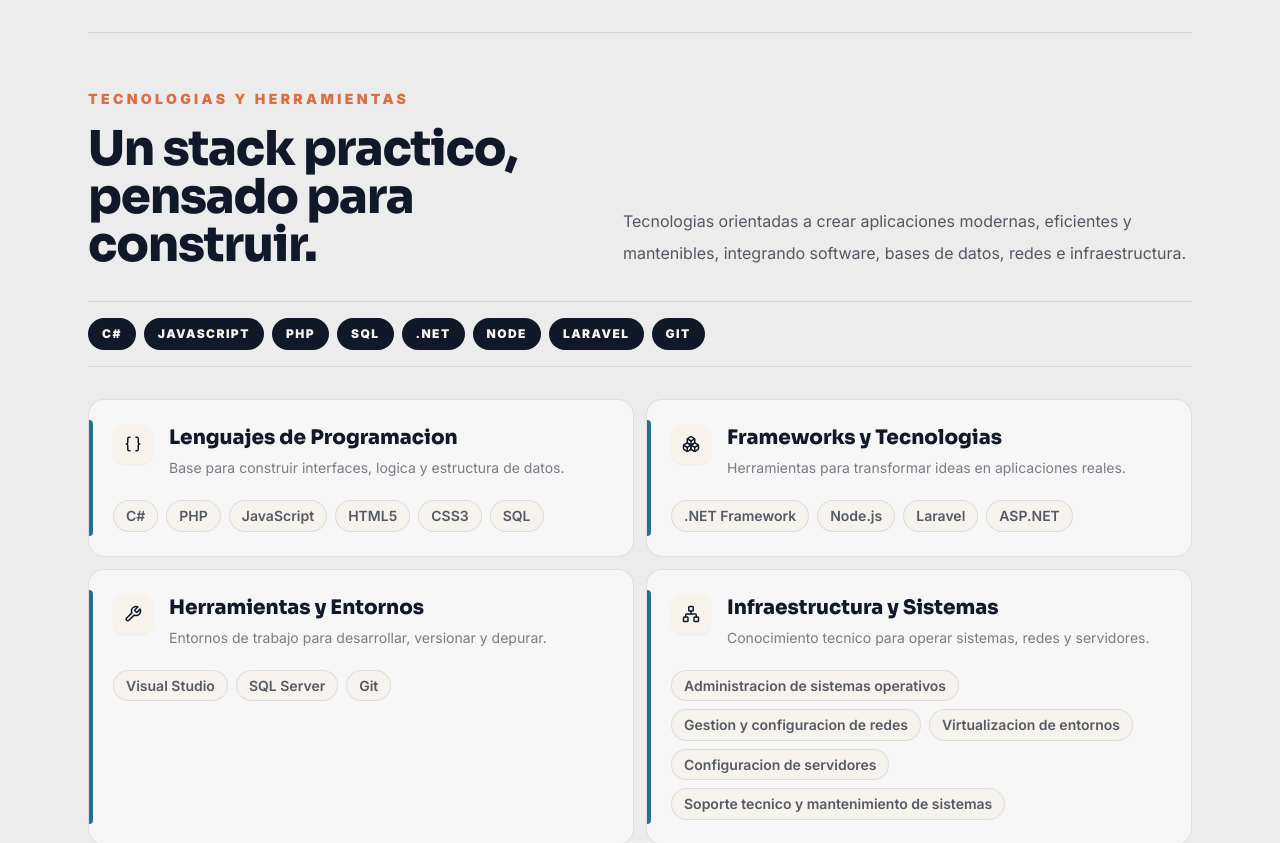
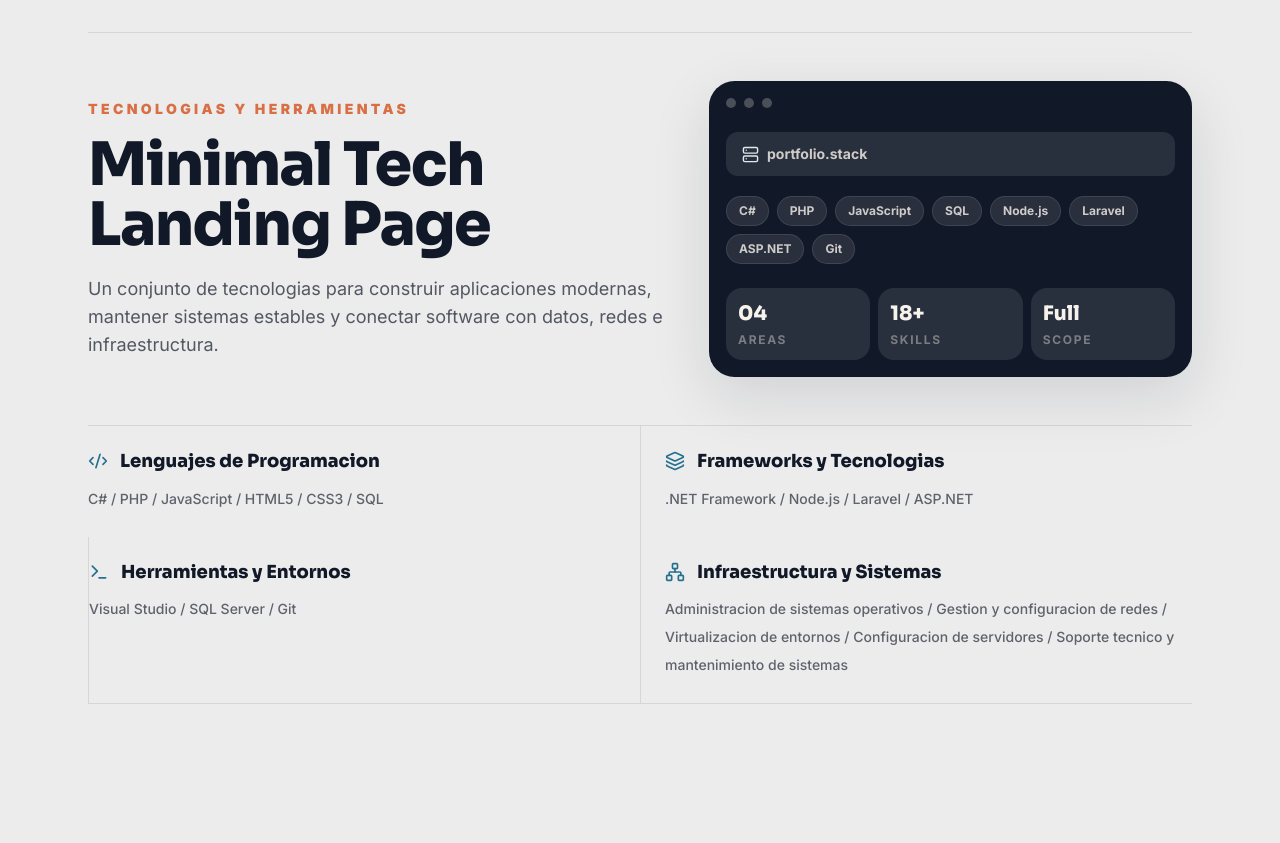
Before and after one commit to alvarezg23g-source/portafolio, a React (Vite) app: page / in a window 1280 px wide. Shown: the part 1260-2103 px from the top of the page. Built offline with nearby package versions, Linux system fonts and the light colour scheme.

Commit message:
Apply minimal tech landing section

```diff
--- a/src/components/Skills.jsx
+++ b/src/components/Skills.jsx
@@ -1,78 +1,68 @@
-import { Boxes, Braces, Database, Network, Wrench } from 'lucide-react';
+import { Code2, Database, Layers3, Network, Server, Terminal } from 'lucide-react';
 import { skillGroups } from '../data/portfolio.js';
 
-const groupMeta = [
-  {
-    icon: Braces,
-    tone: 'code',
-    summary: 'Base para construir interfaces, logica y estructura de datos.',
-  },
-  {
-    icon: Boxes,
-    tone: 'framework',
-    summary: 'Herramientas para transformar ideas en aplicaciones reales.',
-  },
-  {
-    icon: Wrench,
-    tone: 'tools',
-    summary: 'Entornos de trabajo para desarrollar, versionar y depurar.',
-  },
-  {
-    icon: Network,
-    tone: 'infra',
-    summary: 'Conocimiento tecnico para operar sistemas, redes y servidores.',
-  },
-];
-
-const featured = ['C#', 'JavaScript', 'PHP', 'SQL', '.NET', 'Node', 'Laravel', 'Git'];
+const categoryIcons = [Code2, Layers3, Terminal, Network];
+const keyTech = ['C#', 'PHP', 'JavaScript', 'SQL', 'Node.js', 'Laravel', 'ASP.NET', 'Git'];
 
 export function Skills() {
   return (
     <section id="skills" className="section">
-      <div className="tech-section">
-        <div className="tech-heading">
-          <div>
+      <div className="minimal-tech">
+        <div className="minimal-tech-copy">
           <div className="section-kicker">Tecnologias y Herramientas</div>
-            <h2 className="section-title">Un stack practico, pensado para construir.</h2>
-          </div>
+          <h2>Minimal Tech Landing Page</h2>
           <p>
-            Tecnologias orientadas a crear aplicaciones modernas, eficientes y mantenibles,
-            integrando software, bases de datos, redes e infraestructura.
+            Un conjunto de tecnologias para construir aplicaciones modernas, mantener sistemas
+            estables y conectar software con datos, redes e infraestructura.
           </p>
         </div>
 
-        <div className="tech-featured" aria-label="Tecnologias principales">
-          {featured.map((item) => (
+        <div className="minimal-tech-console" aria-label="Resumen tecnico">
+          <div className="console-top">
+            <span />
+            <span />
+            <span />
+          </div>
+          <div className="console-line">
+            <Server size={17} />
+            <span>portfolio.stack</span>
+          </div>
+          <div className="console-tags">
+            {keyTech.map((item) => (
               <span key={item}>{item}</span>
             ))}
           </div>
-
-        <div className="tech-grid">
-          {skillGroups.map((group, index) => {
-            const meta = groupMeta[index];
-            const Icon = meta.icon ?? Database;
-            return (
-              <article key={group.title} className={`tech-compact-card tech-${meta.tone}`}>
-                <div className="tech-card-head">
-                  <span>
-                    <Icon size={18} />
-                  </span>
+          <div className="console-grid">
             <div>
-                    <h3>{group.title}</h3>
-                    <p>{meta.summary}</p>
+              <strong>04</strong>
+              <span>areas</span>
+            </div>
+            <div>
+              <strong>18+</strong>
+              <span>skills</span>
+            </div>
+            <div>
+              <strong>Full</strong>
+              <span>scope</span>
+            </div>
+          </div>
         </div>
       </div>
 
-                <div className="tech-tags">
-                  {group.items.map((item) => (
-                    <span key={item}>{item}</span>
-                  ))}
+      <div className="minimal-tech-categories">
+        {skillGroups.map((group, index) => {
+          const Icon = categoryIcons[index] ?? Database;
+          return (
+            <article key={group.title}>
+              <div>
+                <Icon size={20} />
+                <h3>{group.title}</h3>
               </div>
+              <p>{group.items.join(' / ')}</p>
             </article>
           );
         })}
       </div>
-      </div>
     </section>
   );
 }
--- a/src/styles/index.css
+++ b/src/styles/index.css
@@ -138,73 +138,92 @@ svg {
     @apply inline-flex h-10 w-10 items-center justify-center rounded-full border border-ink/10 bg-white/60 text-ink transition hover:border-ink hover:bg-ink hover:text-paper;
   }
 
-  .tech-section {
-    @apply border-y border-ink/10 py-12 sm:py-14;
+  .minimal-tech {
+    @apply grid gap-8 border-y border-ink/10 py-12 md:grid-cols-[1fr_0.82fr] md:items-center;
   }
 
-  .tech-heading {
-    @apply grid gap-5 md:grid-cols-[0.95fr_1.05fr] md:items-end;
+  .minimal-tech-copy h2 {
+    @apply font-display text-4xl font-black leading-none tracking-tight text-ink sm:text-5xl md:text-6xl;
   }
 
-  .tech-heading p {
-    @apply max-w-2xl text-base leading-8 text-ink/70 md:justify-self-end;
+  .minimal-tech-copy p {
+    @apply mt-5 max-w-2xl text-base leading-8 text-ink/70 sm:text-lg;
   }
 
-  .tech-featured {
-    @apply mt-8 flex flex-wrap gap-2 border-y border-ink/10 py-4;
+  .minimal-tech-console {
+    @apply rounded-[1.6rem] border border-ink/10 bg-ink p-4 text-paper shadow-soft;
   }
 
-  .tech-featured span {
-    @apply rounded-full bg-ink px-3.5 py-2 text-xs font-black uppercase tracking-[0.12em] text-paper;
+  .console-top {
+    @apply mb-6 flex gap-2;
   }
 
-  .tech-grid {
-    @apply mt-8 grid gap-3 md:grid-cols-2;
+  .console-top span {
+    @apply h-2.5 w-2.5 rounded-full bg-paper/25;
   }
 
-  .tech-compact-card {
-    @apply relative overflow-hidden rounded-2xl border border-ink/10 bg-white/55 p-5 transition hover:-translate-y-0.5 hover:bg-white/75 sm:p-6;
+  .console-line {
+    @apply flex items-center gap-2 rounded-xl bg-white/10 px-4 py-3 text-sm font-bold text-paper/80;
   }
 
-  .tech-compact-card::before {
-    @apply absolute inset-y-5 left-0 w-1 rounded-r-full content-[''];
-    background: #256f8f;
+  .console-line svg {
+    @apply text-[#dfe8ee];
   }
 
-  .tech-framework::before {
-    background: #3f6f56;
+  .console-tags {
+    @apply mt-5 flex flex-wrap gap-2;
   }
 
-  .tech-tools::before {
-    background: #d86f45;
+  .console-tags span {
+    @apply rounded-full border border-white/10 bg-white/10 px-3 py-1.5 text-xs font-bold text-paper/80;
   }
 
-  .tech-infra::before {
-    background: #111827;
+  .console-grid {
+    @apply mt-6 grid grid-cols-3 gap-2;
   }
 
-  .tech-card-head {
-    @apply mb-5 flex gap-4;
+  .console-grid div {
+    @apply rounded-2xl bg-white/10 p-3;
   }
 
-  .tech-card-head > span {
-    @apply grid h-10 w-10 shrink-0 place-items-center rounded-xl bg-paper text-ink shadow-sm;
+  .console-grid strong {
+    @apply block font-display text-xl font-black text-paper;
   }
 
-  .tech-card-head h3 {
-    @apply font-display text-lg font-black leading-tight text-ink sm:text-xl;
+  .console-grid span {
+    @apply mt-1 block text-xs font-bold uppercase tracking-[0.14em] text-paper/40;
   }
 
-  .tech-card-head p {
-    @apply mt-1 text-sm leading-6 text-ink/55;
+  .minimal-tech-categories {
+    @apply grid gap-0 divide-y divide-ink/10 border-b border-ink/10 md:grid-cols-2 md:divide-x md:divide-y-0;
   }
 
-  .tech-tags {
-    @apply flex flex-wrap gap-2;
+  .minimal-tech-categories article {
+    @apply px-0 py-6 md:px-6;
   }
 
-  .tech-tags span {
-    @apply rounded-full border border-ink/10 bg-paper/70 px-3 py-1.5 text-sm font-semibold leading-tight text-ink/70;
+  .minimal-tech-categories article:nth-child(odd) {
+    @apply md:pl-0;
+  }
+
+  .minimal-tech-categories article:nth-child(even) {
+    @apply md:pr-0;
+  }
+
+  .minimal-tech-categories div {
+    @apply mb-3 flex items-center gap-3;
+  }
+
+  .minimal-tech-categories svg {
+    @apply text-ocean;
+  }
+
+  .minimal-tech-categories h3 {
+    @apply font-display text-lg font-black leading-tight text-ink;
+  }
+
+  .minimal-tech-categories p {
+    @apply text-sm font-medium leading-7 text-ink/65;
   }
 }
 
@@ -277,7 +296,7 @@ svg {
     transform: scale(1.04);
   }
 
-  .tech-section {
+  .minimal-tech {
     padding-block: 3rem;
   }
 }
@@ -317,17 +336,16 @@ svg {
     margin-bottom: 1.6rem;
   }
 
-  .tech-section {
+  .minimal-tech {
     padding-block: 2.5rem;
   }
 
-  .tech-featured {
-    gap: 0.45rem;
+  .minimal-tech-console {
+    border-radius: 1.25rem;
   }
 
-  .tech-featured span {
-    font-size: 0.68rem;
-    padding: 0.45rem 0.65rem;
+  .minimal-tech-categories article {
+    padding-block: 1.25rem;
   }
 }
 
```
Lines whose indentation alone changed are shown as unchanged.
